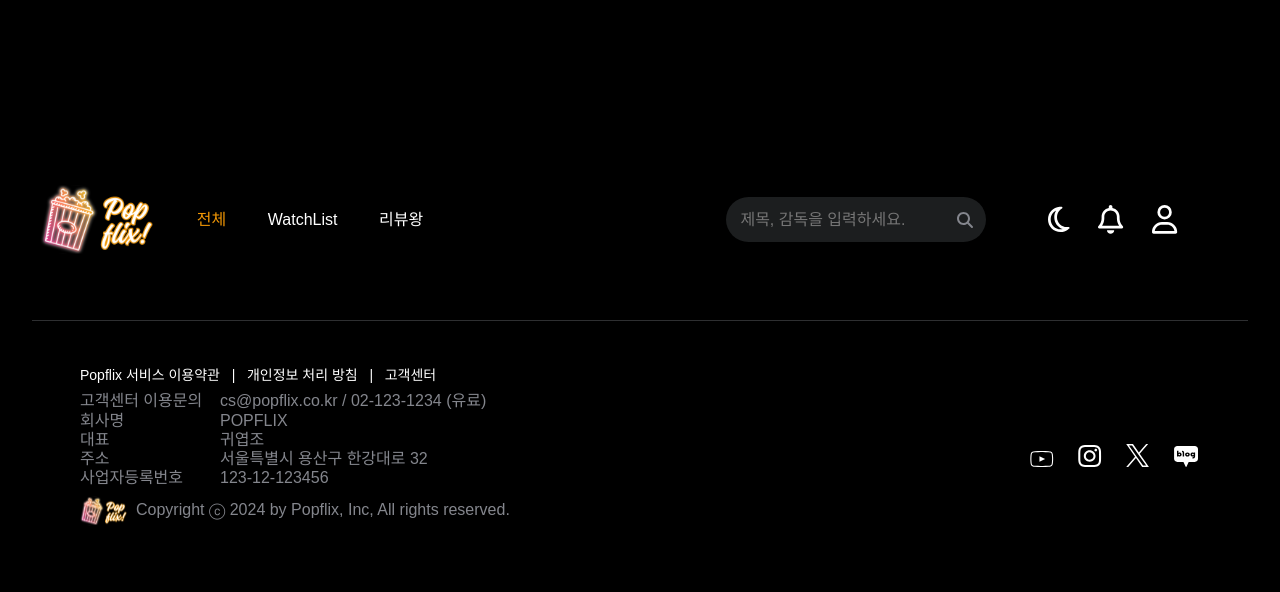
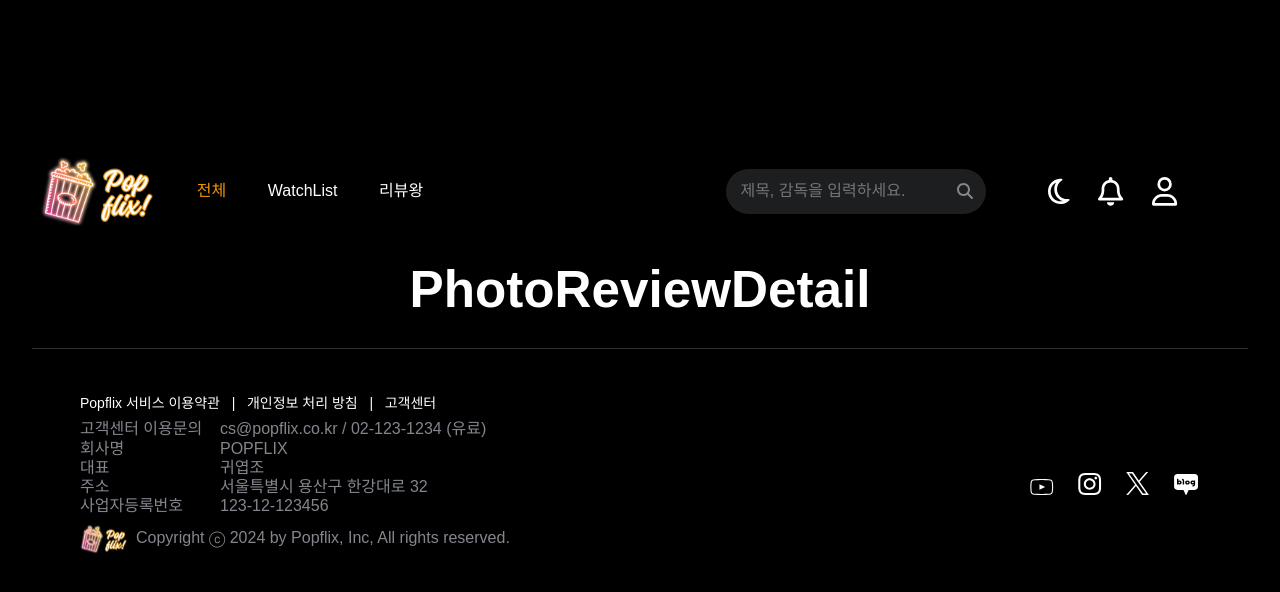
Before and after one commit to URECA-TEAM-5/PopFlix-frontend, a React (Vite) app: page /photo-review in a window 1280 px wide. Shown: the top 592 px of the page. Built offline with nearby package versions, Linux system fonts and the light colour scheme; a web font is replaced by a local one.

Commit message:
style: 포토 리뷰 상세페이지 퍼블리싱

```diff
--- /dev/null
+++ b/src/pages/review/photo/PhotoReviewDetail.jsx
@@ -0,0 +1,11 @@
+import React from 'react';
+
+const PhotoReviewDetail = () => {
+  return (
+    <div>
+      <h1>PhotoReviewDetail</h1>
+    </div>
+  );
+};
+
+export default PhotoReviewDetail;
--- /dev/null
+++ b/src/pages/review/photo/style/PhotoReviewStyle.js
@@ -0,0 +1 @@
+import { styled } from 'styled-components';
--- a/src/route/RouteDef.jsx
+++ b/src/route/RouteDef.jsx
@@ -2,6 +2,7 @@ import LoginModal from '../components/Login/LoginModal';
 import AddUserInfo from '../pages/addUserInfo/AddUserInfo';
 import Alarm from '../pages/alarm/Alarm';
 import MainPage from '../pages/main/MainPage';
+import PhotoReviewDetail from '../pages/review/photo/PhotoReviewDetail';
 import WatchListPage from '../pages/watchlist/WatchListPage';
 
 const MainScreens = {
@@ -24,7 +25,11 @@ const MainScreens = {
   WatchList: {
     path: '/watchlist',
     element: <WatchListPage />,
-  }
+  },
+  PhotoReview: {
+    path: '/photo-review',
+    element: <PhotoReviewDetail />,
+  },
 };
 
 export const AppRouteDef = {
```
